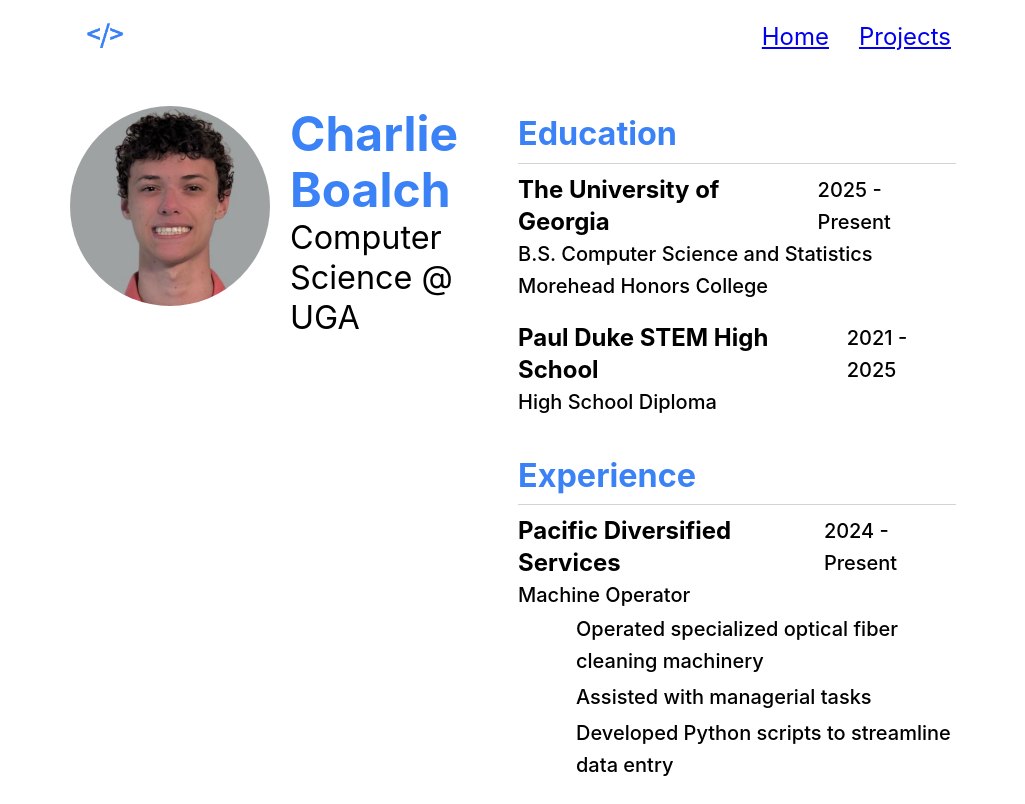
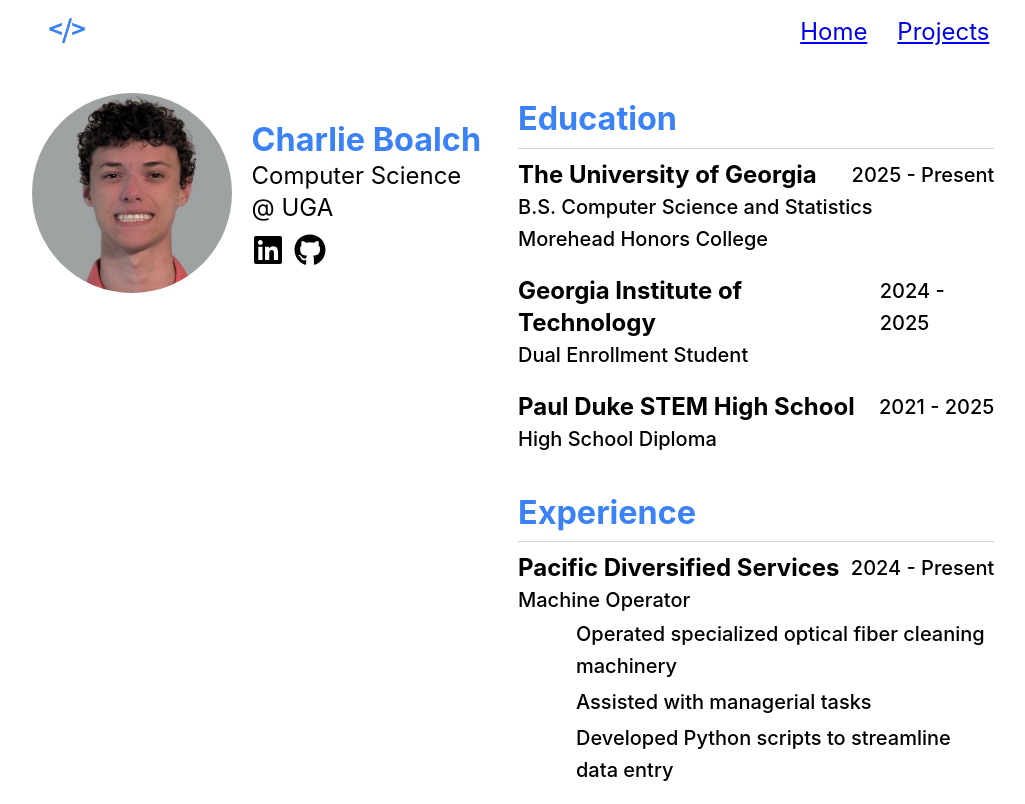
Before and after one commit to charlieboalch/charlieboalch.github.io, a React (Vite) app: page / in a window 1280 px wide. Shown: the whole page, without its empty margins (122-1147 px from the left). Built offline with nearby package versions, Linux system fonts and the light colour scheme; some icons are missing.

Commit message:
Add socials and tweak layout

```diff
--- a/package.json
+++ b/package.json
@@ -20,6 +20,7 @@
     "@types/node": "^24.0.7",
     "react": "^19.1.0",
     "react-dom": "^19.1.0",
+    "react-icons": "^5.5.0",
     "react-image-gallery": "^1.4.0",
     "react-multi-carousel": "^2.8.6",
     "react-router": "^7.8.2",
--- a/src/Projects.tsx
+++ b/src/Projects.tsx
@@ -9,7 +9,7 @@ const projectsData: ProjectProps[] = [
         description: [
             "CREWS is a sophisticated suite of tools I created for an online community I'm active in. It functions as both a management framework and a data archive, running multiple background services and allowing users to access large amounts of data.",
             "I served as the fullstack developer, building multiple websites, a robust backend, and a set of Python microservices. The websites are built using either Svelte or React, depending on the domain accessed, with a backend developed in Spring Boot and PostgreSQL used for database management.",
-            "Each part of CREWS runs in its own Docker container and is deployed automatically using GitHub Actions. The websites are served through Nginx acting as a reverse proxy.",
+            "Each part of CREWS runs in its own Docker container and is deployed automatically using GitHub Actions. The websites are hosted behind Nginx as a reverse proxy.",
             "CREWS deals with a large amount of data, and I had to find ways to search and visualize several hundred thousand rows in a smooth and performant way. I also had to minimize downtime for critical services. CREWS is currently stable and in active use, but I'm continually looking for ways to improve it and integrate new technologies."
         ],
         images: [
--- a/src/components/global/ContentView.tsx
+++ b/src/components/global/ContentView.tsx
@@ -2,7 +2,7 @@ import {styled} from "@mui/material";
 
 export const ContentView = styled('div')`
     display: flex;
-    padding: 0 15% 0 15%;
+    padding: 0 12% 0 12%;
     overflow: hidden;
     max-height: 90vh;
     gap: 10px;
--- a/src/components/home/BioComponent.tsx
+++ b/src/components/home/BioComponent.tsx
@@ -1,5 +1,6 @@
 import {Link, Stack, styled, Typography} from "@mui/material";
 import React from "react";
+import {FaGithub, FaGithubSquare, FaLinkedin} from "react-icons/fa";
 
 const ProfilePicture = styled('img')`
     border-radius: 50%;
@@ -8,7 +9,7 @@ const ProfilePicture = styled('img')`
 const BioBox = styled("div")`
     display: flex;
     align-content: center;
-    justify-content: center;
+    flex-direction: column;
     gap: 16px;
     flex: 1;
 `
@@ -20,9 +21,27 @@ const Panel = styled("div")`
 const InfoContainer = styled('div')`
     display: flex;
     gap: 20px;
-    height: 20%;
     margin-top: 5%;
 `
+
+const Icons = styled('div')`
+    display: flex;
+    align-items: center;
+    padding-top: 10px;
+    gap: 10px;
+`
+
+const IconButton = styled('a')`
+    color: black;
+
+    :visited {
+        color: black;
+    }
+`
+
+const openLink = (link: string) => {
+    window.open(link, '_blank', 'noopener,noreferrer')
+}
 
 export const BioComponent = () => {
     return <>
@@ -31,9 +50,18 @@ export const BioComponent = () => {
                 <Panel>
                     <ProfilePicture src={"/uga_mug.png"} width={200} height={200}/>
                 </Panel>
-                <Panel>
-                    <Typography color="primary" variant="h3" style={{fontWeight: "bold"}}>Charlie Boalch</Typography>
-                    <Typography variant="h4">Computer Science @ UGA</Typography>
+                <Panel style={{width: "50%"}}>
+                    <Typography color="primary" variant="h4" style={{fontWeight: "bold"}}>Charlie Boalch</Typography>
+                    <Typography variant="h5">Computer Science @ UGA</Typography>
+
+                    <Icons>
+                        <IconButton href={"https://www.linkedin.com/in/charlie-boalch"} target={"_blank"}>
+                            <FaLinkedin size={"2em"}/>
+                        </IconButton>
+                        <IconButton href={"https://github.com/charlieboalch"} target={"_blank"}>
+                            <FaGithub size={"2em"}/>
+                        </IconButton>
+                    </Icons>
                 </Panel>
             </InfoContainer>
         </BioBox>
--- a/src/components/home/InfoComponent.tsx
+++ b/src/components/home/InfoComponent.tsx
@@ -20,6 +20,13 @@ export const InfoComponent = () => {
                     startDate: "2025",
                     endDate: "Present",
                     description: ["B.S. Computer Science and Statistics", "Morehead Honors College"],
+                    bullets: []
+                },
+                {
+                    projectTitle: "Georgia Institute of Technology",
+                    startDate: "2024",
+                    endDate: "2025",
+                    description: ["Dual Enrollment Student"],
                     bullets: []
                 },
                 {
--- a/src/components/projects/ProjectSection.tsx
+++ b/src/components/projects/ProjectSection.tsx
@@ -14,6 +14,7 @@ const Container = styled('div')`
 
 const TextDescription = styled('div')`
     flex: 2;
+    overflow: auto;
 `
 
 const ImageDescription = styled('div')`
@@ -33,6 +34,8 @@ interface ReversedProps {
 const SectionView = styled(ContentView)<ReversedProps>`
     justify-content: space-between;
     gap: 20px;
+
+    display: flex;
 
     @media screen and (min-width: 769px) {
         flex-direction: ${props => (props.reversed ? 'row-reverse' : 'row')};
@@ -69,6 +72,7 @@ export const ProjectSection = ({title, description, images, reversed}: ProjectPr
     const mappedDescription = description.map((e) => <SectionText reversed={reversed} variant="h5">{e}</SectionText>)
 
     return <>
+        <div>
             <SectionView reversed={reversed}>
                 <TextDescription>
                     <Container>
@@ -81,5 +85,6 @@ export const ProjectSection = ({title, description, images, reversed}: ProjectPr
                 {imageGallery}
             </SectionView>
             <Divider/>
+        </div>
     </>
 };
--- a/src/layouts/MainLayout.tsx
+++ b/src/layouts/MainLayout.tsx
@@ -3,13 +3,13 @@ import {Link, Outlet } from "react-router"
 import {styled, Typography} from "@mui/material";
 
 const Navbar = styled('div')`
-    margin: 0 15% 10px 15%;
-    padding: 15px;
+    margin: 0 12% 0 12%;
+    padding: 10px 15px 15px;
     justify-content: space-between;
     display: flex;
 
     @media screen and (max-width: 1080px) {
-        margin: 1% 5% 1% 5%;
+        margin: 0 4%;
     }
 
     @media screen and (max-width: 768px) {
```
Also changed, not shown: 1 other file (tests, documents, lock files or other folders). Lines whose indentation alone changed are shown as unchanged.
